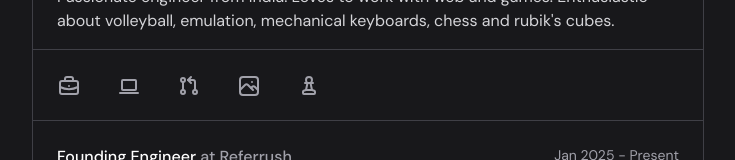
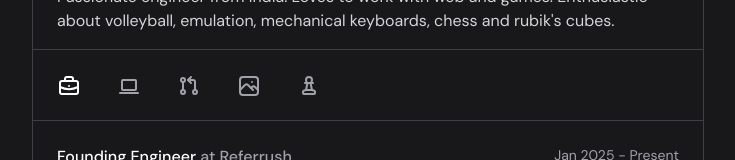
Before and after one commit to poswalsameer/Updated-Portfolio, a Next.js app in the folder portfolio/: page / in a window 1280 px wide. Shown: the part 127-287 px from the top of the page, without its empty margins (272-1007 px from the left). Built offline with nearby package versions, Linux system fonts and the light colour scheme; what chess-web-api would draw is missing.

Commit message:
fixed tab styling

```diff
--- a/portfolio/src/components/portfolio-body/index.tsx
+++ b/portfolio/src/components/portfolio-body/index.tsx
@@ -33,7 +33,10 @@ export default function PortfolioBody() {
                   <TooltipTrigger asChild>
                     <TabsTrigger
                       value={t.id}
-                      className="flex items-center justify-center h-8 px-3 data-[state=active]:text-white text-zinc-400 data-[state=active]:bg-zinc-900 data-[state=active]:underline data-[state=active]:underline-offset-2"
+                      className={`flex items-center justify-center h-8 px-3 rounded-md transition-all ${tab === t.id
+                          ? "text-white bg-zinc-900 underline underline-offset-2"
+                          : "text-zinc-400 hover:text-zinc-200"
+                        }`}
                       style={{ WebkitTapHighlightColor: "transparent" }}
                     >
                       <Icon />
```
